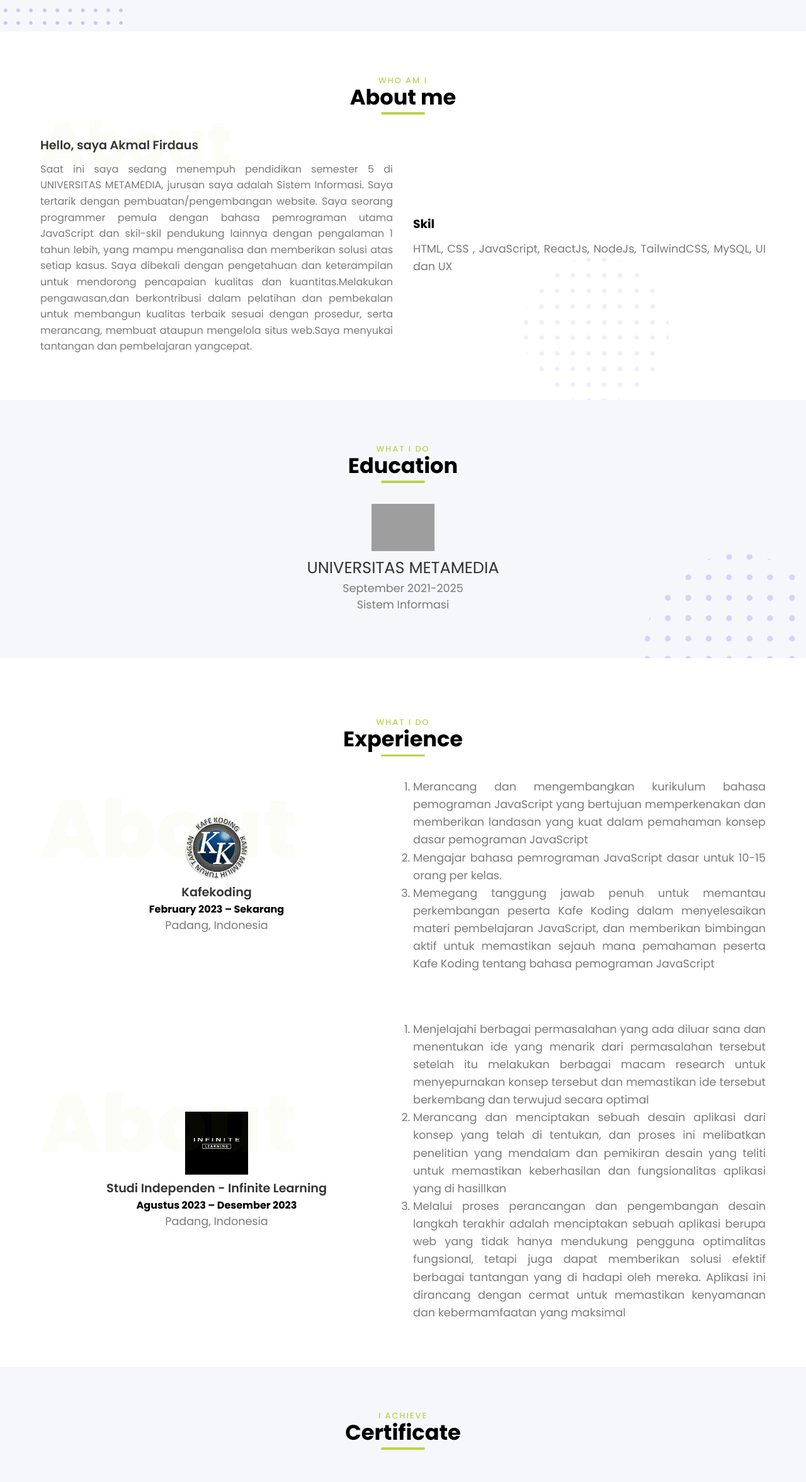
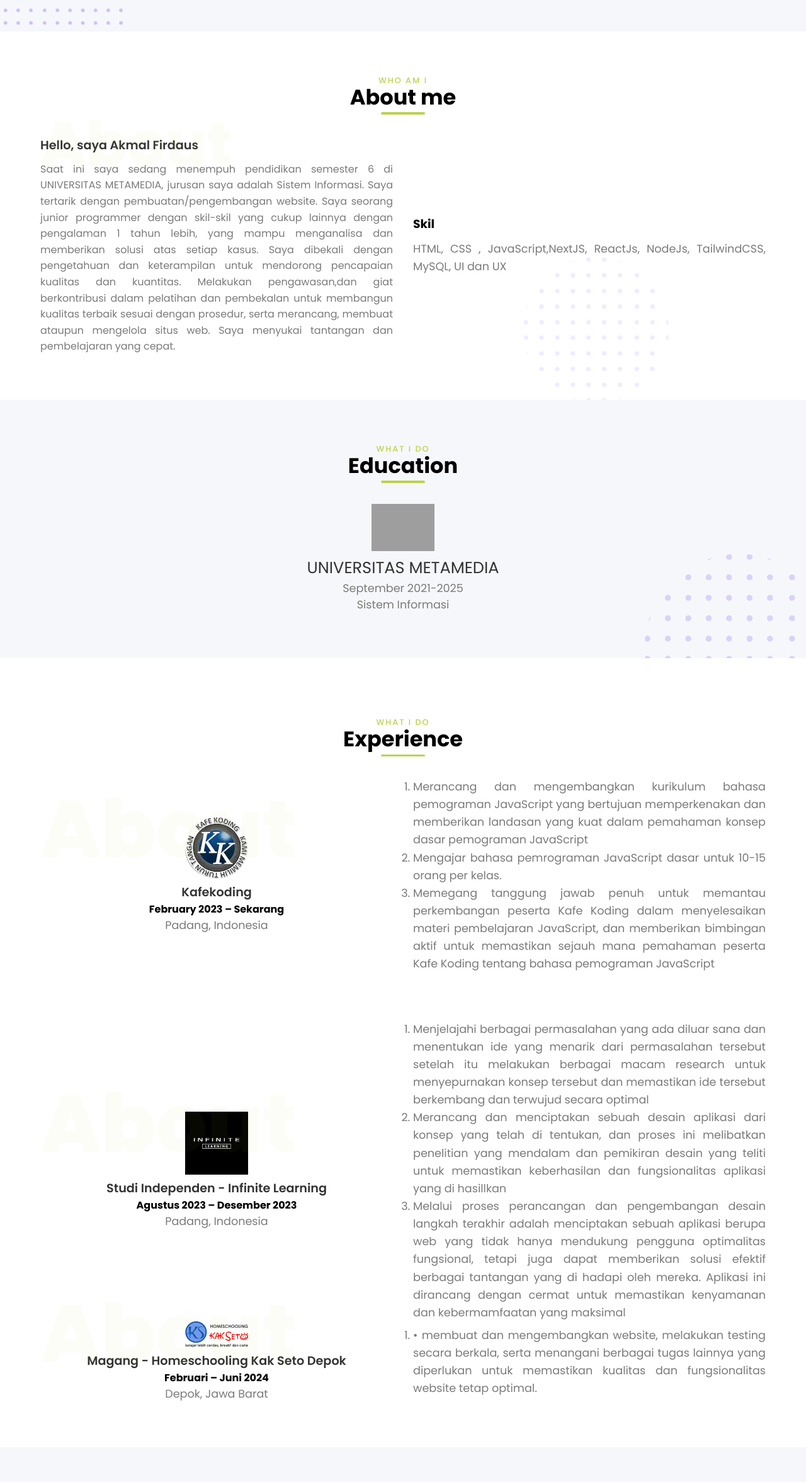
Before and after one commit to Akmalfirdaus000/Akmalfirdaus000.github.io, a plain HTML site: page index.html in a window 1280 px wide. Shown: the part 750-3103 px from the top of the page at 63% size. Drawn offline with nearby package versions, Linux system fonts and the light colour scheme; grey boxes are pictures that could not be loaded.

Commit message:
update cv

```diff
--- a/index.html
+++ b/index.html
@@ -91,17 +91,20 @@
                     <div class="column-1">
                         <h3 class="title-sm">Hello, saya Akmal Firdaus</h3>
                         <p class="text">
-                            Saat ini saya sedang menempuh pendidikan semester 5 di UNIVERSITAS METAMEDIA, jurusan saya
-                            adalah Sistem Informasi. Saya
-                            tertarik dengan pembuatan/pengembangan website. Saya seorang programmer pemula dengan bahasa
-                            pemrograman utama JavaScript dan skil-skil pendukung lainnya dengan pengalaman 1 tahun lebih, yang mampu menganalisa dan memberikan solusi atas setiap kasus. Saya dibekali dengan pengetahuan dan keterampilan untuk mendorong pencapaian kualitas dan kuantitas.Melakukan pengawasan,dan berkontribusi dalam pelatihan dan pembekalan untuk membangun kualitas terbaik sesuai dengan prosedur, serta merancang, membuat ataupun mengelola situs web.Saya menyukai tantangan dan pembelajaran yangcepat.
+                            Saat ini saya sedang menempuh pendidikan semester 6 di UNIVERSITAS METAMEDIA, jurusan saya adalah Sistem Informasi. Saya
+                            tertarik dengan pembuatan/pengembangan website. Saya seorang junior programmer dengan skil-skil yang cukup lainnya
+                            dengan pengalaman 1 tahun lebih, yang mampu menganalisa dan memberikan solusi atas setiap kasus.
+                            Saya dibekali dengan pengetahuan dan keterampilan untuk mendorong pencapaian kualitas dan kuantitas. Melakukan
+                            pengawasan,dan giat berkontribusi dalam pelatihan dan pembekalan untuk membangun kualitas terbaik sesuai dengan
+                            prosedur, serta merancang, membuat ataupun mengelola situs web. Saya menyukai tantangan dan pembelajaran yang cepat.
+
                         </p>
                     </div>
                     <div class="column-2">
                         <img src="./asset/images/shapes/points4.png" class="points" alt="" />
                         <h3>Skil</h3>
 
-                        <p class="text">HTML, CSS , JavaScript, ReactJs, NodeJs, TailwindCSS, MySQL, UI dan
+                        <p class="text">HTML, CSS , JavaScript,NextJS, ReactJs, NodeJs, TailwindCSS, MySQL, UI dan
                             UX
                         </p>
                     </div>
@@ -183,6 +186,26 @@
                                 </li>
                                 <li>
                                     <p>Melalui proses perancangan dan pengembangan desain langkah terakhir adalah menciptakan sebuah aplikasi berupa web yang tidak hanya mendukung pengguna optimalitas fungsional, tetapi juga dapat memberikan solusi efektif berbagai tantangan yang di hadapi oleh mereka. Aplikasi ini dirancang dengan cermat untuk memastikan kenyamanan dan kebermamfaatan yang maksimal
+                                    </p>
+                                </li>
+                            </ol>
+                        </div>
+                    </div>
+                </div>
+                <div class="section-body grid-2">
+                    <div class="column-1">
+                                    <img src="./asset/images/logo-hsks.png" alt="">
+                        <h3 class="title-sm">Magang - Homeschooling Kak Seto Depok</h3>
+                        <h4>Februari – Juni 2024</h4>
+                        <h5>Depok, Jawa Barat
+                        </h5>
+                    </div>
+                    <div class="column-2">
+                        <div class="text">
+                            <ol>
+                                <li>
+                                    <p>• membuat dan mengembangkan website, melakukan testing secara berkala, serta menangani berbagai tugas lainnya yang
+                                    diperlukan untuk memastikan kualitas dan fungsionalitas website tetap optimal.
                                     </p>
                                 </li>
                             </ol>
```
Also changed, not shown: asset/images/logo-hsks.png (added).
